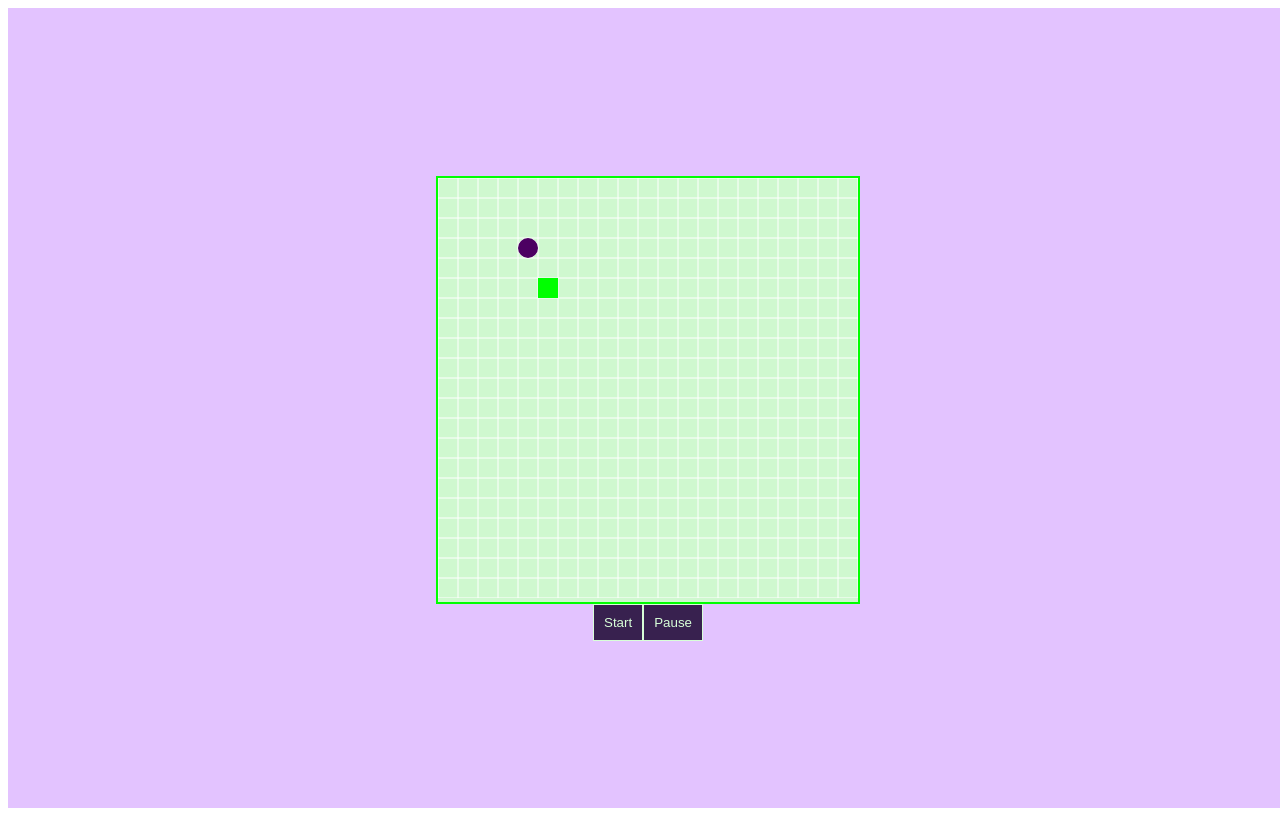
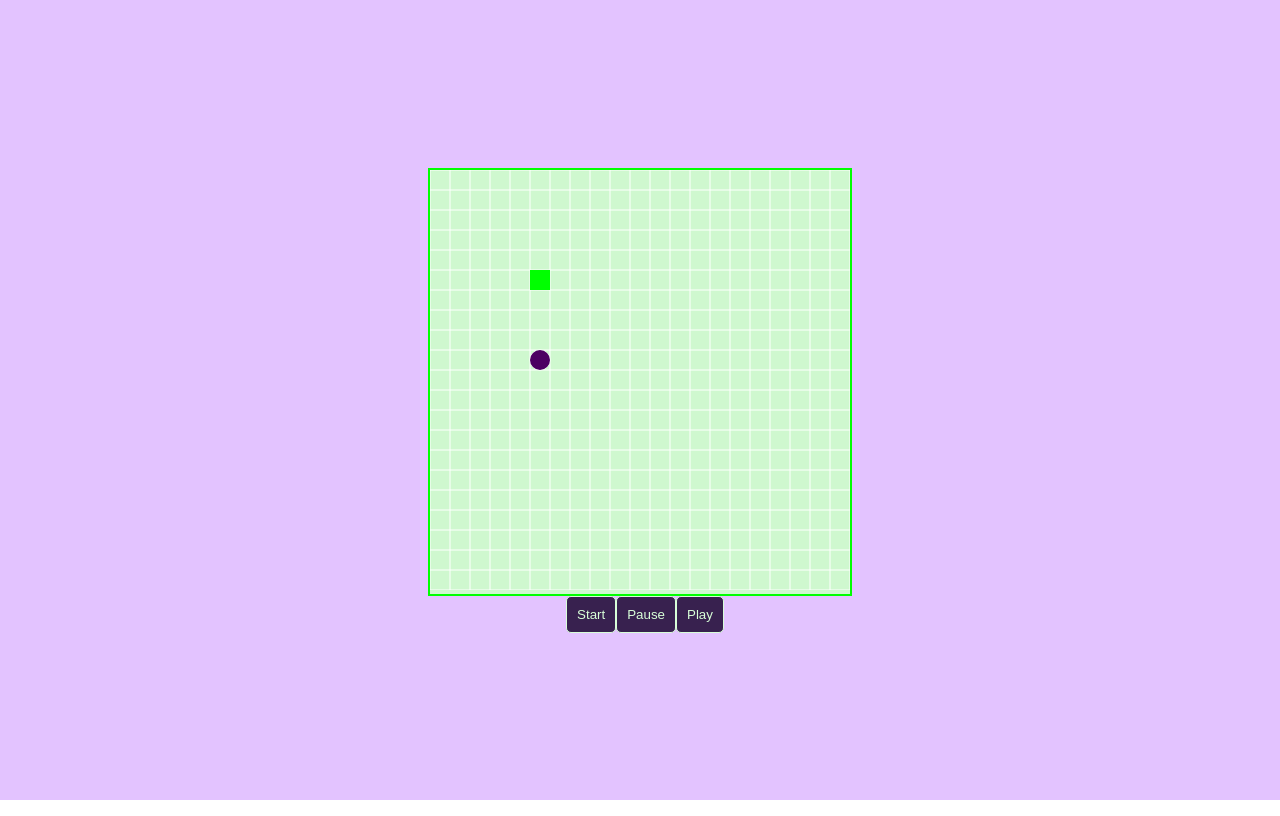
Before and after one commit to kaddykube/snake-server, a website with bundled scripts: page src/index.html in a window 1280 px wide. Both pictures are taken after a click on the button "Start". Built offline with nearby package versions, Linux system fonts and the light colour scheme.

Commit message:
add: pause and play

```diff
--- a/src/app/game.ts
+++ b/src/app/game.ts
@@ -165,6 +165,7 @@ class Canvas {
 }
 
 class Game {
+  active: boolean;
   canvas: Canvas;
   speed: number;
   counter: number;
@@ -172,11 +173,16 @@ class Game {
   bite: Bite;
 
   constructor(canvas: Canvas, speed: number) {
+    this.active = false;
     this.canvas = canvas;
     this.speed = 1500;
     this.counter = 0;
     this.snake = new Snake("#00ff00", 5, 5);
     this.bite = new Bite("#4C0062", 11, 10);
+  }
+
+  setActive(status: boolean) {
+    this.active = status;
   }
 
   setSnake(snake: Snake) {
@@ -192,7 +198,15 @@ class Game {
     this.update();
   }
 
+  set() {
+    if (this.snake && this.bite) {
+      this.setActive(true);
+      this.update();
+    }
+  }
+
   update() {
+    if (this.active) {
       this.canvas.clear();
 
       this.bite.set(
@@ -204,16 +218,21 @@ class Game {
     }
   }
 
+  pause() {
+    this.setActive(false);
+  }
+
+  play() {
+    this.setActive(true);
+  }
+}
+
 /* INIT */
 
 const run = () => {
   // init canvas and game items
-
-  let activeGame = false;
   const canvas = new Canvas(20, MAX_X + 1, MAX_Y + 1);
-
   // scene
-
   const game = new Game(canvas, 1000);
 
   // control
@@ -224,15 +243,20 @@ const run = () => {
   const pauseButton: HTMLButtonElement = <HTMLButtonElement>(
     document.getElementById("pause")
   );
+  const playButton: HTMLButtonElement = <HTMLButtonElement>(
+    document.getElementById("play")
+  );
 
-  if (startButton && pauseButton) {
+  if (startButton && pauseButton && playButton) {
     startButton.addEventListener("click", () => {
-      activeGame = !activeGame;
       startButton.disabled = true;
-      game.update();
+      game.set();
     });
     pauseButton.addEventListener("click", () => {
-      activeGame = !activeGame;
+      game.pause();
+    });
+    playButton.addEventListener("click", () => {
+      game.play();
     });
   }
 
@@ -271,5 +295,6 @@ const run = () => {
 };
 
 window.onload = () => {
+  console.log("test events:");
   run();
 };
--- a/src/index.html
+++ b/src/index.html
@@ -14,6 +14,7 @@
       <div id="control">
         <button id="start">Start</button>
         <button id="pause">Pause</button>
+        <button id="play">Play</button>
       </div>
     </div>
   </body>
--- a/src/style/style.css
+++ b/src/style/style.css
@@ -1,3 +1,8 @@
+html,
+body {
+  padding: 0px;
+  margin: 0px;
+}
 body {
   background-color: rgb(255, 255, 255);
   width: 100vw;
@@ -31,6 +36,11 @@ button {
   display: inline;
   background-color: rgb(56, 33, 79);
   border: 1px solid rgb(216, 255, 216);
+  border-radius: 5px;
   color: rgb(216, 255, 216);
   padding: 10px;
 }
+
+#start {
+  margin-left: 10px;
+}
```
Lines whose indentation alone changed are shown as unchanged.
